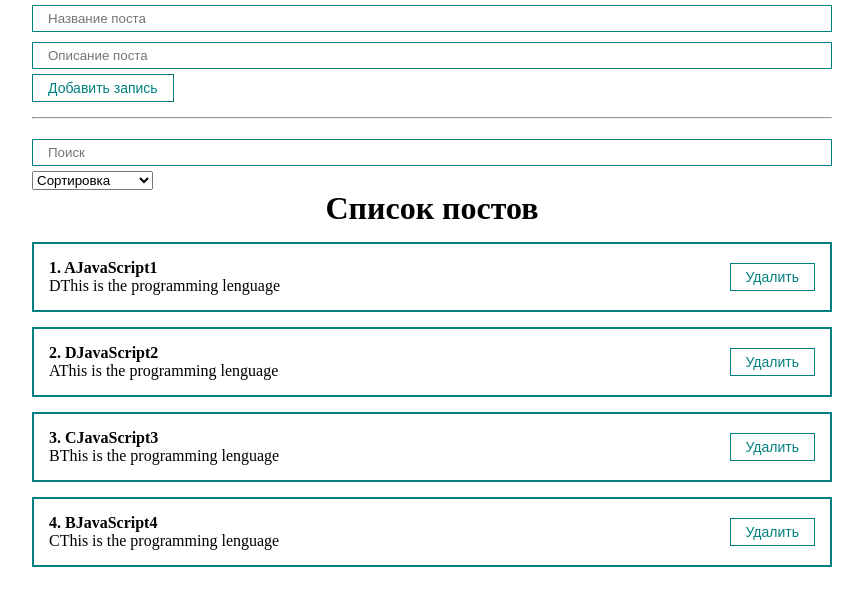
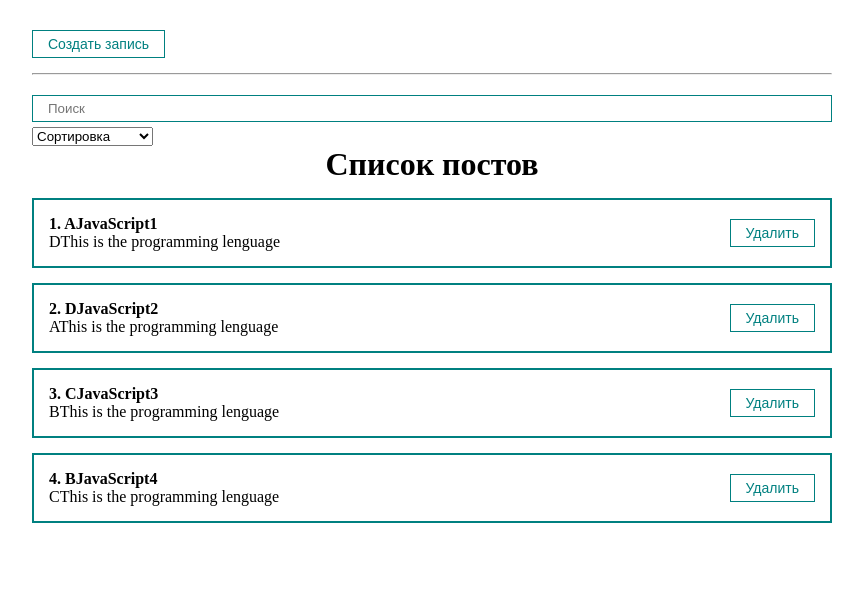
Before and after one commit to PozyStark/posts-app, a React (Create React App) app: page / in a window 1280 px wide. Shown: the top 606 px of the page, without its empty margins (208-1071 px from the left). Built offline with nearby package versions, Linux system fonts and the light colour scheme.

Commit message:
Добавлено модальное окно, закончен фильтр и поиск

```diff
--- a/src/App.js
+++ b/src/App.js
@@ -1,15 +1,16 @@
 import React, {
   // useRef,
-    useState
+    useState,
+    useMemo
 } from 'react';
 import './styles/app.css';
 
 // import Postitem from './components/Postitem';
 import PostList from './components/PostList';
+import PostForm from './components/PostForm';
+import PostFilter from './components/PostFilter';
+import MyModal from './components/UI/MyModal/MyModal';
 import MyButton from './components/UI/button/MyButton';
-import MyInput from './components/UI/input/MyInput';
-import PostForm from './components/PostForm';
-import MySelect from './components/UI/select/MySelect';
 
 // import ClassCounter from './components/ClassCounter';
 // import Counter from './components/Counter';
@@ -21,85 +22,47 @@ function App() {
             {id: 2, title: "DJavaScript2", body: "AThis is the programming lenguage"},
             {id: 3, title: "CJavaScript3", body: "BThis is the programming lenguage"},
             {id: 4, title: "BJavaScript4", body: "CThis is the programming lenguage"}
-    ]);
+    ])
+    const [filter, setFilter] = useState({sort: '', query: ''})
+    const [modal, setModal] = useState(false)
 
-    // const [title, setTitle] = useState('');
-    // const [body, setBody] = useState('');
-    const [post, setPost] = useState({title: '', body: ''});
-    const [selectedSort, setSelectedSort] = useState('');
-    const [searchQuery, setSearchQuery] = useState('');
-
-    const sortedPosts = getSortedPosts();
-
-  // const bodyInputRef = useRef();
-
-    // const addNewPost = (e) => {
-    //     e.preventDefault()
-    //     // const newPost = {
-    //     //   id: Date.now(),
-    //     //   title,
-    //     //   body
-    //     // }
-    //     // setPosts([...posts, newPost]);
-    //     setPosts([...posts, {...post, id: Date.now()}]);
-    //     setPost({title: '', body: ''})
-    //     // setTitle('');
-    //     // setBody('');
-    //     // console.log(bodyInputRef.current.value);
-    // };
-
-    function getSortedPosts() {
-        if (selectedSort) {
-            return [...posts].sort((a, b) => a[selectedSort].localeCompare(b[selectedSort]));
+    const sortedPosts = useMemo(() => {
+        if (filter.sort) {
+            console.log("sort selected")
+            return [...posts].sort((a, b) => a[filter.sort].localeCompare(b[filter.sort]))
         }
         return posts
-    }
+    }, [filter.sort, posts])
+
+    const sortedAndSearchedPosts = useMemo(() => {
+        return sortedPosts.filter(post => post.title.toLowerCase().includes(filter.query.toLowerCase()))
+    }, [filter.query, sortedPosts])
 
     const createPost = (newPost) => {
-        setPosts([...posts, newPost]);
+        setPosts([...posts, newPost])
+        setModal(false)
     };
 
     const removePost = (post) => {
         setPosts(posts.filter(p => p.id !== post.id))
     };
 
-    const sortPosts = (sort) => {
-        setSelectedSort(sort);
-    };
-
     return (
         <div className="App">
-            {/* <Counter/> */}
-            {/* <ClassCounter/> */}
-            {/* <Postitem post={{id: 1, title: "JavaScript", body: "This is the programming lenguage"}}/> */}
-            <PostForm create={createPost}/>
+            <MyButton style={{marginTop: '30px'}} onClick={() => setModal(true)}>
+                Создать запись
+            </MyButton>
+            <MyModal visible={modal} setVisible={setModal}>
+                <PostForm create={createPost}/>
+            </MyModal>
             <hr style={{margin: '15px 0'}}></hr>
-            <div>
-                <MyInput
-                    value={searchQuery}
-                    onChange={e => setSearchQuery(e.target.value)}
-                    placeholder='Поиск'
-                />
-                <MySelect
-                    value={selectedSort}
-                    onChange={sortPosts}
-                    defaultValue="Сортировка"
-                    options={[
-                        {value: 'title', name: 'По имени'},
-                        {value: 'body', name: 'По содержанию'}
-                    ]}
-                >
-                </MySelect>
-            </div>
-            {posts.length
-                ? <PostList remove={removePost} posts={sortedPosts} title={'Список постов'}/>
-                :
-                <h1 style={{textAlign: 'center'}}>
-                    Посты не найдены
-                </h1>
-            }
+            <PostFilter
+                filter={filter}
+                setFilter={setFilter}
+            />
+            <PostList remove={removePost} posts={sortedAndSearchedPosts} title={'Список постов'}/>
         </div>
-    );
+    )
 }
 
 export default App;
```
